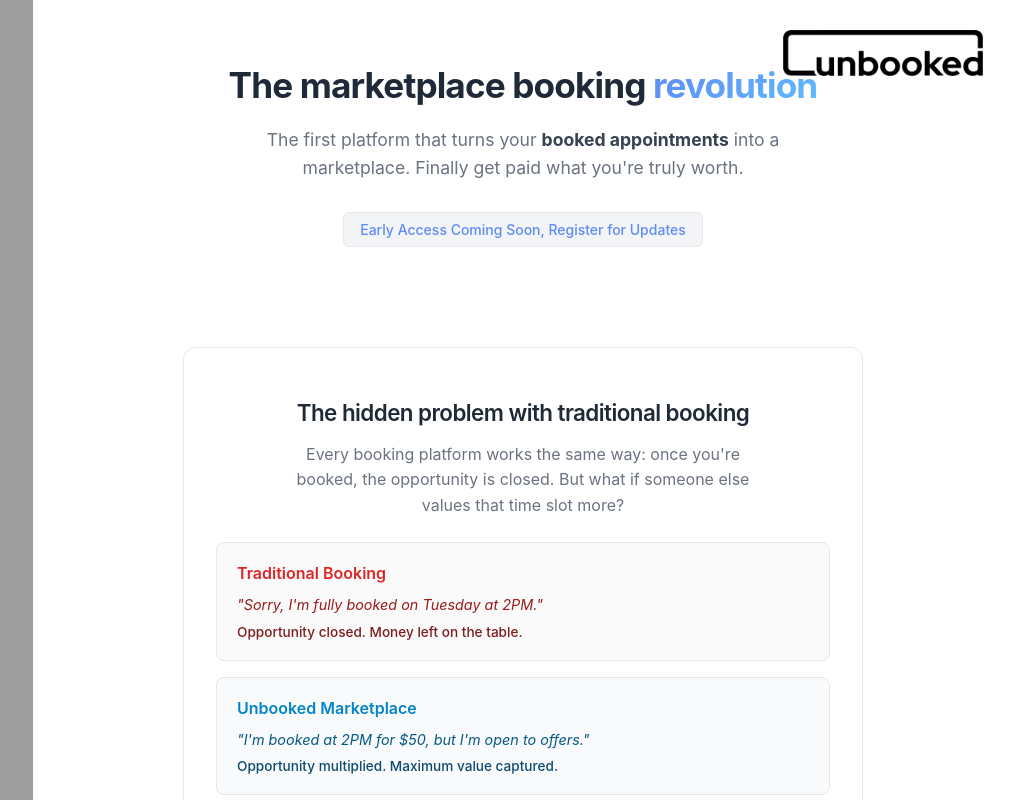
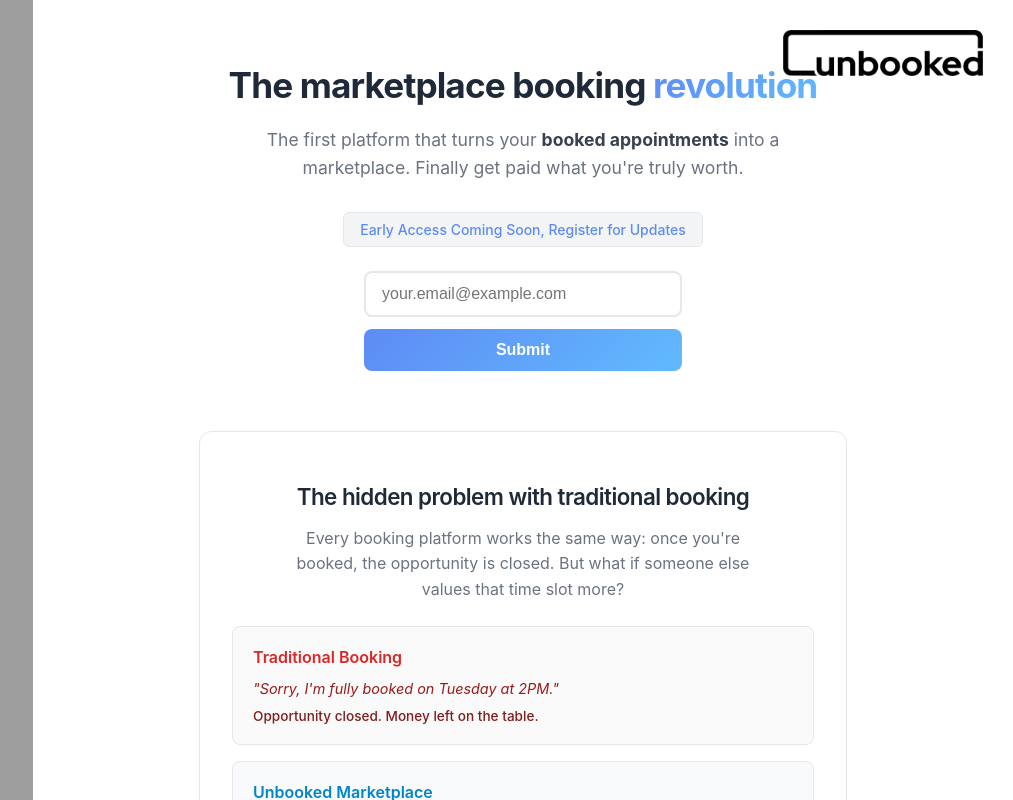
Before and after one commit to stewwratt/unbooked-form, a React (Create React App) app: page /register-interest in a window 1280 px wide. Shown: the top 800 px of the page, without its empty margins (267-1280 px from the left). Built offline with nearby package versions, Linux system fonts and the light colour scheme; grey boxes are pictures that could not be loaded.

Commit message:
feat: updates

```diff
--- a/src/RegisterInterest.js
+++ b/src/RegisterInterest.js
@@ -88,7 +88,10 @@
 
   if (isSubmitted) {
     return (
-      <div className="main-container" style={{ width: "100%" }}>
+      <div
+        className="main-container"
+        style={{ width: "100%", overflowX: "hidden" }}
+      >
         <div className="video-container">
           <img
             src="/vertical-video.gif"
@@ -318,7 +321,10 @@
   }
 
   return (
-    <div className="main-container" style={{ width: "100%" }}>
+    <div
+      className="main-container"
+      style={{ width: "100%", overflowX: "hidden" }}
+    >
       <div className="video-container">
         <img
           src="/vertical-video.gif"
@@ -335,6 +341,8 @@
             margin: "20px auto",
             padding: "0 16px",
             paddingBottom: "20px",
+            width: "100%",
+            boxSizing: "border-box",
           }}
         >
           {/* Hero Section */}
@@ -387,12 +395,102 @@
                 display: "inline-block",
                 fontSize: "0.875rem",
                 fontWeight: "500",
-                marginBottom: "40px",
+                marginBottom: "24px",
                 border: "1px solid #e5e7eb",
               }}
             >
               Early Access Coming Soon, Register for Updates
             </div>
+
+            {/* Early Email Capture */}
+            <form
+              onSubmit={handleSubmit}
+              style={{
+                maxWidth: "350px",
+                margin: "0 auto 40px",
+                padding: "0 16px",
+              }}
+            >
+              <input
+                type="email"
+                placeholder="your.email@example.com"
+                value={email}
+                onChange={(e) => {
+                  setEmail(e.target.value);
+                  if (emailError) setEmailError(false);
+                }}
+                style={{
+                  width: "100%",
+                  padding: "12px 16px",
+                  fontSize: "clamp(0.9rem, 2.5vw, 1rem)",
+                  border: emailError
+                    ? "2px solid #dc2626"
+                    : "2px solid #e5e7eb",
+                  borderRadius: "8px",
+                  marginBottom: "12px",
+                  outline: "none",
+                  transition: "border-color 0.2s ease",
+                  boxSizing: "border-box",
+                }}
+                onFocus={(e) => {
+                  if (!emailError) e.target.style.borderColor = "#5e8bf4";
+                }}
+                onBlur={(e) => {
+                  if (!emailError) e.target.style.borderColor = "#e5e7eb";
+                }}
+                required
+              />
+
+              <button
+                type="submit"
+                disabled={isSubmitting}
+                style={{
+                  width: "100%",
+                  padding: "12px 16px",
+                  fontSize: "clamp(0.9rem, 2.5vw, 1rem)",
+                  fontWeight: "600",
+                  background: isSubmitting
+                    ? "#94a3b8"
+                    : "linear-gradient(135deg, #5e8bf4, #61baff)",
+                  color: "white",
+                  border: "none",
+                  borderRadius: "8px",
+                  cursor: isSubmitting ? "not-allowed" : "pointer",
+                  transition: "all 0.2s ease",
+                  transform: isSubmitting ? "none" : "translateY(0)",
+                  boxSizing: "border-box",
+                }}
+                onMouseEnter={(e) => {
+                  if (!isSubmitting) {
+                    e.target.style.transform = "translateY(-1px)";
+                    e.target.style.boxShadow =
+                      "0 4px 12px rgba(94, 139, 244, 0.3)";
+                  }
+                }}
+                onMouseLeave={(e) => {
+                  if (!isSubmitting) {
+                    e.target.style.transform = "translateY(0)";
+                    e.target.style.boxShadow = "none";
+                  }
+                }}
+              >
+                {isSubmitting ? "Submitting..." : "Submit"}
+              </button>
+            </form>
+
+            {emailError && (
+              <p
+                style={{
+                  color: "#dc2626",
+                  fontSize: "clamp(0.85rem, 2.2vw, 0.9rem)",
+                  marginTop: "-30px",
+                  marginBottom: "20px",
+                  textAlign: "center",
+                }}
+              >
+                Please enter a valid email address
+              </p>
+            )}
           </div>
 
           {/* The Problem Section */}
@@ -441,6 +539,8 @@
                 gridTemplateColumns: "1fr",
                 gap: "16px",
                 marginTop: "24px",
+                width: "100%",
+                boxSizing: "border-box",
               }}
             >
               {/* Traditional Booking */}
@@ -925,7 +1025,7 @@
                   }
                 }}
               >
-                {isSubmitting ? "Joining..." : "Get Early Access"}
+                {isSubmitting ? "Submitting..." : "Submit"}
               </button>
             </form>
 
--- a/src/index.css
+++ b/src/index.css
@@ -1,14 +1,22 @@
+* {
+  box-sizing: border-box;
+}
+
+html,
 body {
   margin: 0;
-  font-family: -apple-system, BlinkMacSystemFont, 'Segoe UI', 'Roboto', 'Oxygen',
-    'Ubuntu', 'Cantarell', 'Fira Sans', 'Droid Sans', 'Helvetica Neue',
+  padding: 0;
+  width: 100%;
+  overflow-x: hidden;
+  font-family: -apple-system, BlinkMacSystemFont, "Segoe UI", "Roboto", "Oxygen",
+    "Ubuntu", "Cantarell", "Fira Sans", "Droid Sans", "Helvetica Neue",
     sans-serif;
   -webkit-font-smoothing: antialiased;
   -moz-osx-font-smoothing: grayscale;
 }
 
 code {
-  font-family: source-code-pro, Menlo, Monaco, Consolas, 'Courier New',
+  font-family: source-code-pro, Menlo, Monaco, Consolas, "Courier New",
     monospace;
 }
 
```
